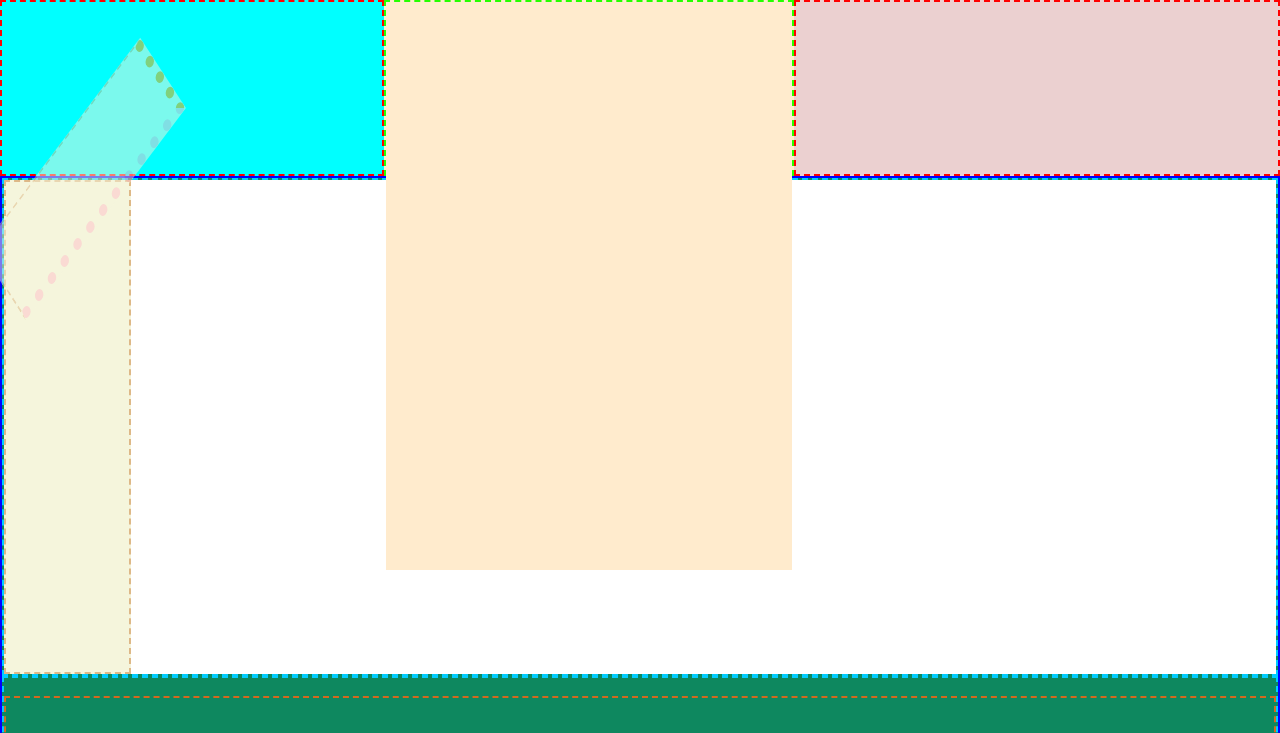
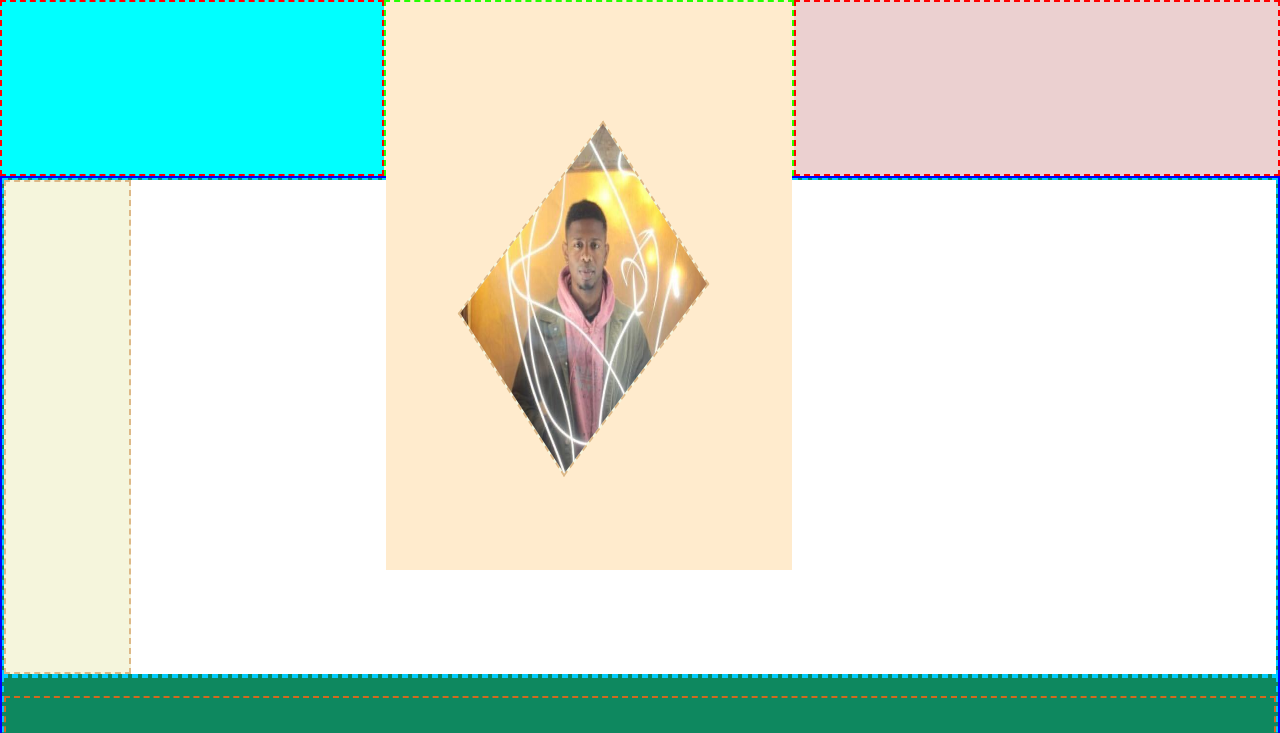
Before and after one commit to johnxadams/portfolio-v1, a website: page src/index.html in a window 1280 px wide. Shown: the top 733 px of the page. Drawn offline with nearby package versions, Linux system fonts and the light colour scheme; files that its build step writes are made by us from their sources.

Commit message:
profile img abdjusted in deskop-media

```diff
--- a/src/index.html
+++ b/src/index.html
@@ -20,9 +20,17 @@
         <section class="profile-img-area">
           <!-- div first-child & nth-child 2 are profile-im back in the mobile version  -->
           <div>
-            <div class="img-container"></div>
+            <!-- image-container on mobile-media -->
+            <div class="img-container img-con-mobile-media">
+              <img src="./images/john-atelier.jpg" alt="John-in-atelier">
+            </div>
           </div>
-          <div></div>
+          <div>
+            <!-- image-container on desktop-media -->
+            <div class="img-container img-con-desktop-media">
+              <img src="./images/john-atelier.jpg" alt="John-in-atelier">
+            </div>
+          </div>
         </section>
         <section class="class-study-area">
           <div>
--- a/src/scss/layouts/_main-section.scss
+++ b/src/scss/layouts/_main-section.scss
@@ -14,19 +14,30 @@
       height: 100%;
       position: relative;
       // profile-img layout-rhombus (raute)
-      .img-container {
-        // orange(topRight)= width && pink(downRight)= height
-        border-top: orange 10px dotted;
-        border-right: 10px pink dotted;
+      .img-con-mobile-media {
         position: absolute;
-        width: 68%;
+        width: 69%;
         height: 51%;
         transform: rotate(57deg)
                    skew(20deg);
-        left: 28.5%;
-        top: -26%;
+        left: 28%;
+        top: -28%;
         z-index: 1;
-        opacity: .5;
+        // opacity: .9;
+        display: flex;
+        align-items: center;
+        overflow: hidden;
+        // img in the mobile-media
+        img {
+          width: 110%;
+          object-fit: cover;
+          padding: 0 0 6% 4%;
+          transform: rotate(-44deg)
+                     skew(6deg)
+                     scale(1.6);
+                    //  display: none;
+                    // opacity: .5;
+        }
       }
     }
         // the right side of the background behind the profile-img
@@ -34,6 +45,9 @@
       background-color: white;
       width: 22%;
       height: 45%;
+      .img-con-desktop-media {
+        display: none;
+      }
     }
     // div:nth-child(2)::before{
     //   content: "";
--- a/src/scss/layouts/media-desktop/_media-main-section-desktop.scss
+++ b/src/scss/layouts/media-desktop/_media-main-section-desktop.scss
@@ -4,24 +4,58 @@
             height: 50%;
             div:first-child {
             width: 10%;
+            .img-con-mobile-media {
+                display: none;
+                }
             }
             div:nth-child(2) {
                 width: 90%;
                 height: 100%;
+                position: relative;
                 // background-color: aquamarine;
+                .img-con-desktop-media {
+                    display: block;
+                    background-color: rgb(192, 196, 255), 0;
+                    // orange(topRight)= width && pink(downRight)= height
+                    // border-top: orange 10px dotted;
+                    // border-right: 10px pink dotted;
+                    position: absolute;
+                    width: 17%;
+                    height: 46%;
+                    transform: rotate(57deg)
+                               skew(20deg);
+                               left: 31%;
+                               top: 1%;
+                               z-index: 1;
+                               overflow: hidden;
+                               img {
+                                   width: 130%;
+                                   height: 100%;
+                                   object-fit: cover;
+                                   padding: 0 0 0 0;
+                                   transform: rotate(-44.5deg)
+                                              skew(6deg)
+                                              scale(1.5)
+                                              ;
+                                            //   opacity: .2;
+                                              position: relative;
+                                              top: -4%;
+                                              right: 10%;
+                               }
+                }
             }
-            div:nth-child(2)::before {
-                z-index: 1;
-                // orange(topRight)= width && pink(downRight)= height
-                width: 17%;
-                height: 50%;
-                border-top: orange 10px dotted;
-                border-right: 10px pink dotted;
-                right: 45.2%;
-                top: 29%;
-                transform: rotate(55deg)
-                           skew(20deg);
-            }
+            // div:nth-child(2)::before {
+            //     z-index: 1;
+            //     // orange(topRight)= width && pink(downRight)= height
+            //     width: 17%;
+            //     height: 50%;
+            //     border-top: orange 10px dotted;
+            //     border-right: 10px pink dotted;
+            //     right: 45.2%;
+            //     top: 29%;
+            //     transform: rotate(55deg)
+            //                skew(20deg);
+            // }
         }
     }
 }
```
